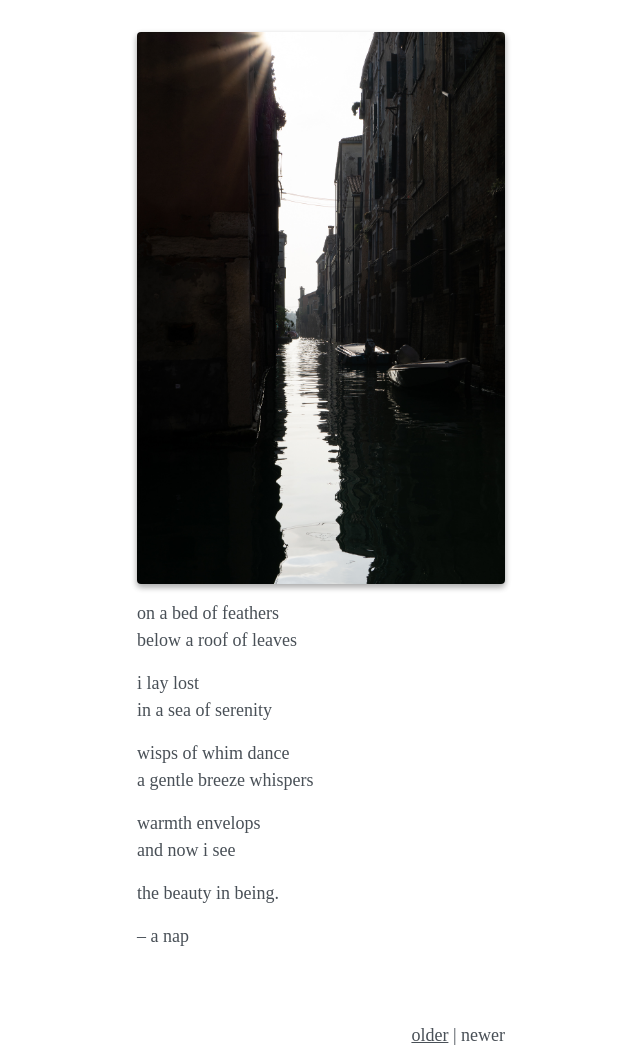
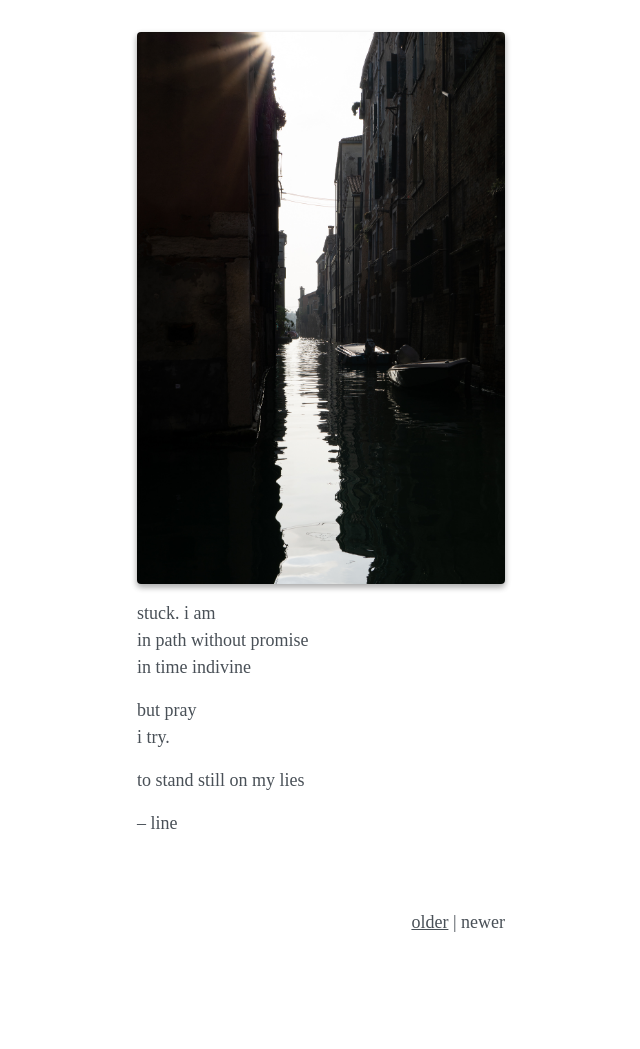
Before and after one commit to pybae/pybae.github.io, a Jekyll site: the page built from index.html, in a window 1280 px wide. Shown: the whole page, without its empty margins (319-959 px from the left). Built offline with Jekyll 4.4.1, drawn with Linux system fonts in a browser that asks for light colours; the list of posts is cut into pages by our own code; after the commit the page ends 936 px from its top, so only the background shows below that.

Commit message:
adding line poem

```diff
--- /dev/null
+++ b/_posts/2023-11-26-line.md
@@ -0,0 +1,18 @@
+---
+layout: poem
+title: line
+categories: poem
+---
+
+<img src="/assets/images/venice-2.JPG">
+
+stuck. i am \
+in path without promise \
+in time indivine
+
+but pray \
+i try.
+
+to stand still on my lies
+
+-- line
--- a/_posts/2023-11-26-test.md
+++ /dev/null
@@ -1,23 +0,0 @@
----
-layout: poem
-title: a nap
-categories: poem
----
-
-<img src="/assets/images/venice-2.JPG">
-
-on a bed of feathers \
-below a roof of leaves
-
-i lay lost \
-in a sea of serenity
-
-wisps of whim dance \
-a gentle breeze whispers
-
-warmth envelops \
-and now i see
-
-the beauty in being.
-
--- a nap
```
Also changed, not shown: _posts/2023-01-29-nap.md (+0 -2 lines).
